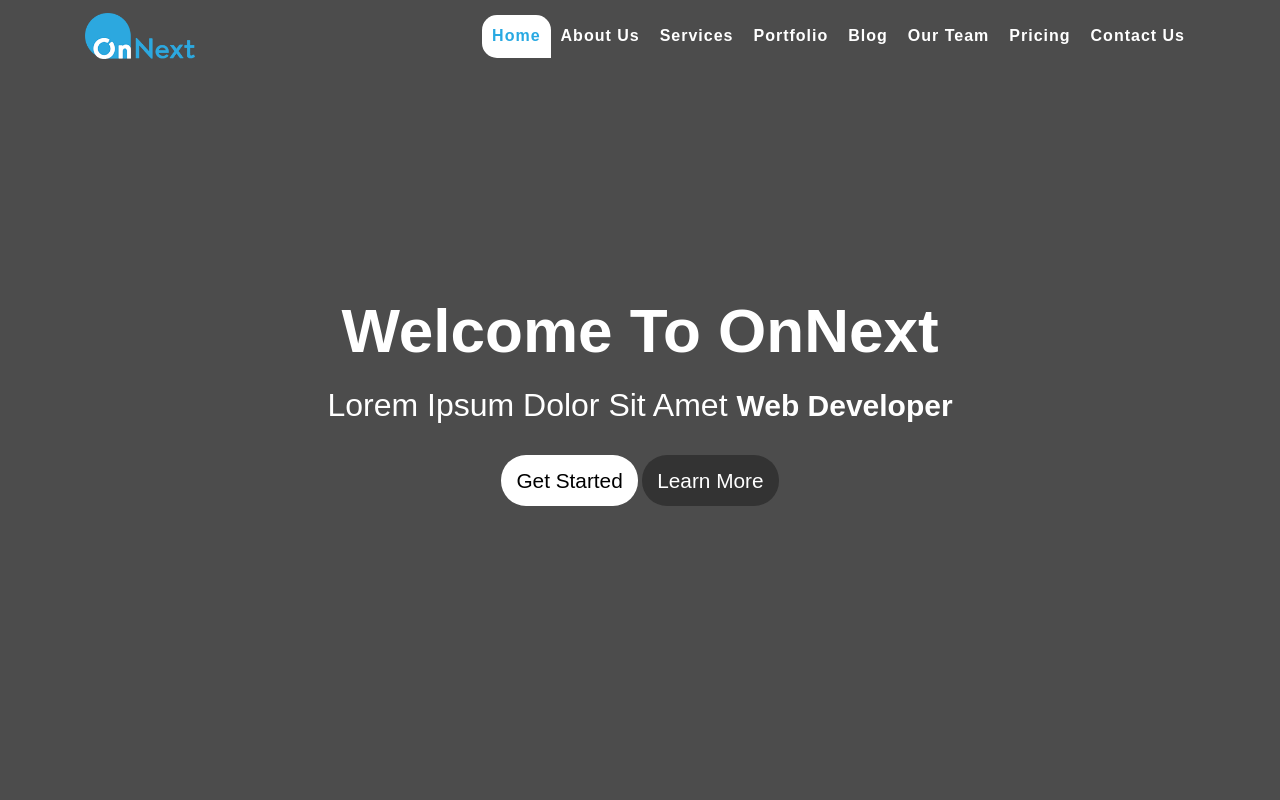
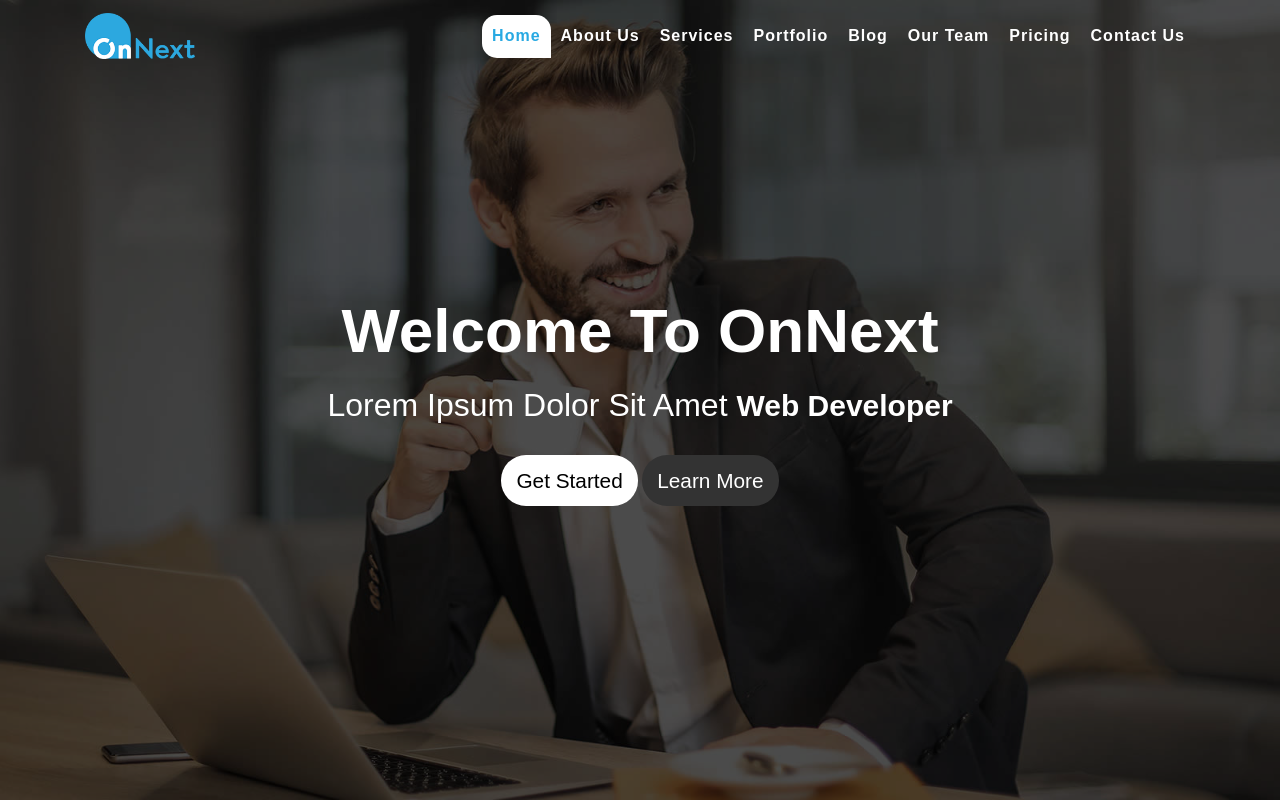
Before and after one commit to Ehab-Elshahat/OnNext, a plain HTML site: page index.html in a window 1280 px wide. Shown: the top 800 px of the page. Drawn offline with Linux system fonts and the light colour scheme; files whose address does not match are found by name.

Commit message:
Update style.css

```diff
--- a/css/style.css
+++ b/css/style.css
@@ -32,7 +32,7 @@
     background-color: #333 !important; } }
 
 .banner {
-  background-image: url("../../dist/imgs/banner-01.jpg");
+  background-image: url("../imgs/banner-01.jpg");
   position: relative;
   background-position: center;
   background-repeat: no-repeat;
```
